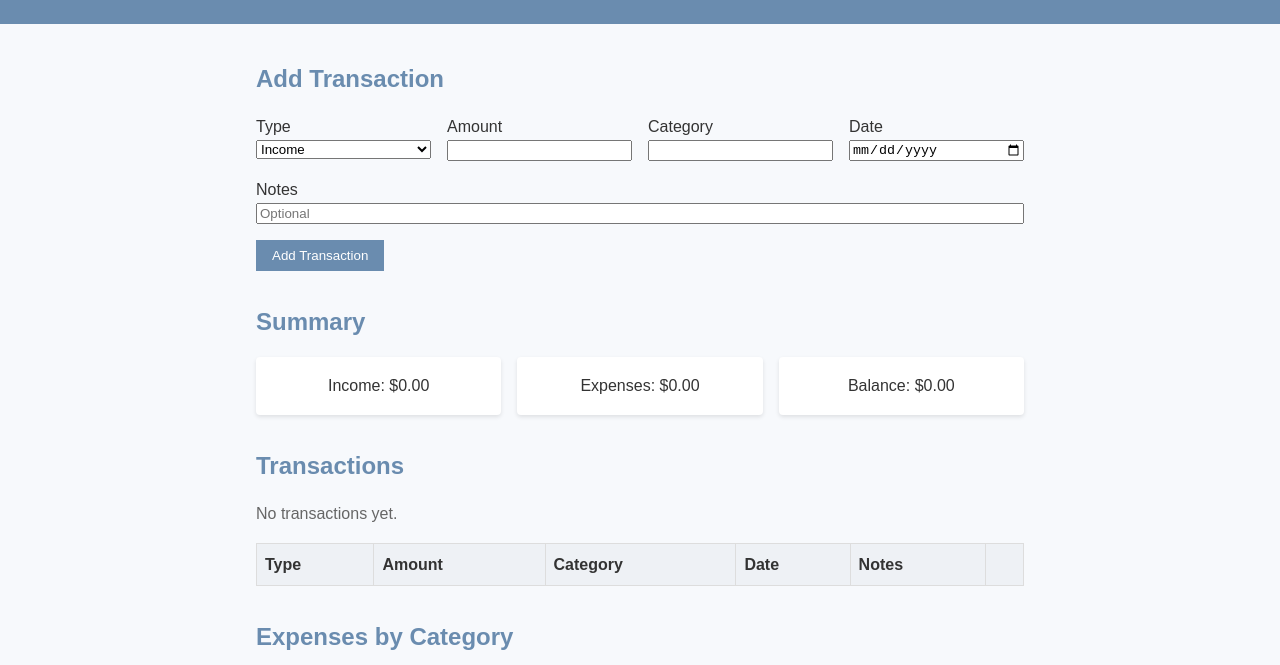
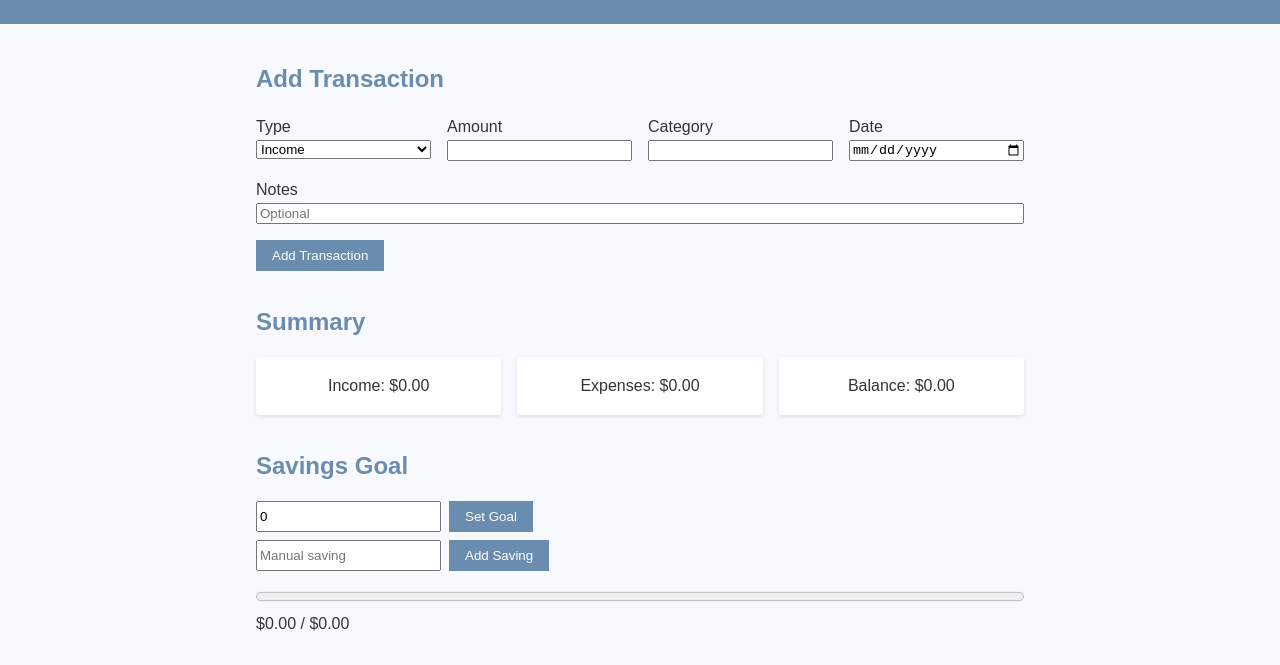
Before and after one commit to CodeWithNas/couplecash, a plain HTML site: page index.html in a window 1280 px wide. Shown: the part 102-767 px from the top of the page. Drawn offline with nearby package versions, Linux system fonts and the light colour scheme.

Commit message:
Add savings goal tracking and progress UI

```diff
--- a/index.html
+++ b/index.html
@@ -53,6 +53,21 @@
       </div>
     </section>
 
+    <!-- Savings Goal -->
+    <section id="savings-goal">
+      <h2>Savings Goal</h2>
+      <div class="goal-controls">
+        <input type="number" id="goal-input" placeholder="Monthly goal" step="0.01" min="0">
+        <button id="set-goal-btn">Set Goal</button>
+      </div>
+      <div class="saving-controls">
+        <input type="number" id="saving-input" placeholder="Manual saving" step="0.01" min="0">
+        <button id="add-saving-btn">Add Saving</button>
+      </div>
+      <progress id="goal-progress" value="0" max="0"></progress>
+      <div id="progress-label">$0.00 / $0.00</div>
+    </section>
+
     <!-- Transactions List -->
     <section id="transactions">
       <h2>Transactions</h2>
--- a/script.js
+++ b/script.js
@@ -7,6 +7,25 @@ function loadTransactions() {
 // Utility: save transactions array to localStorage
 function saveTransactions(transactions) {
   localStorage.setItem('transactions', JSON.stringify(transactions));
+}
+
+// Savings goal utilities
+function loadSavingsGoal() {
+  const g = localStorage.getItem('savingsGoal');
+  return g ? parseFloat(g) : 0;
+}
+
+function saveSavingsGoal(goal) {
+  localStorage.setItem('savingsGoal', goal);
+}
+
+function loadSavingsEvents() {
+  const data = localStorage.getItem('savingsEvents');
+  return data ? JSON.parse(data) : [];
+}
+
+function saveSavingsEvents(events) {
+  localStorage.setItem('savingsEvents', JSON.stringify(events));
 }
 
 // Render the list of transactions
@@ -57,6 +76,7 @@ function updateSummary() {
   document.getElementById('total-income').textContent = `$${income.toFixed(2)}`;
   document.getElementById('total-expenses').textContent = `$${expenses.toFixed(2)}`;
   document.getElementById('balance').textContent = `$${(income - expenses).toFixed(2)}`;
+  updateSavingsProgress();
 }
 
 // Handle form submission
@@ -121,6 +141,40 @@ function updateChart() {
   chart.update();
 }
 
+// Calculate savings for the current month and update progress bar
+function updateSavingsProgress() {
+  const goal = loadSavingsGoal();
+  const now = new Date();
+  const month = now.getMonth();
+  const year = now.getFullYear();
+
+  const transactions = loadTransactions().filter(t => {
+    const d = new Date(t.date);
+    return d.getMonth() === month && d.getFullYear() === year;
+  });
+
+  let income = 0;
+  let expenses = 0;
+  transactions.forEach(t => {
+    const amt = Number(t.amount);
+    if (t.type === 'income') income += amt; else expenses += amt;
+  });
+
+  const manual = loadSavingsEvents().filter(e => {
+    const d = new Date(e.date);
+    return d.getMonth() === month && d.getFullYear() === year;
+  }).reduce((sum, e) => sum + Number(e.amount), 0);
+
+  const savings = (income - expenses) + manual;
+
+  const progress = document.getElementById('goal-progress');
+  const label = document.getElementById('progress-label');
+  if (!progress || !label) return;
+  progress.max = goal || 0;
+  progress.value = savings > 0 ? savings : 0;
+  label.textContent = `$${savings.toFixed(2)} / $${goal.toFixed(2)}`;
+}
+
 // Setup event listeners
 function init() {
   document.getElementById('transaction-form').addEventListener('submit', handleFormSubmit);
@@ -130,6 +184,35 @@ function init() {
     }
   });
 
+  const setGoalBtn = document.getElementById('set-goal-btn');
+  const addSavingBtn = document.getElementById('add-saving-btn');
+  const goalInput = document.getElementById('goal-input');
+  const savingInput = document.getElementById('saving-input');
+
+  if (goalInput) goalInput.value = loadSavingsGoal();
+  if (setGoalBtn) {
+    setGoalBtn.addEventListener('click', () => {
+      const val = parseFloat(goalInput.value);
+      if (!isNaN(val)) {
+        saveSavingsGoal(val);
+        updateSavingsProgress();
+      }
+    });
+  }
+
+  if (addSavingBtn) {
+    addSavingBtn.addEventListener('click', () => {
+      const amt = parseFloat(savingInput.value);
+      if (!isNaN(amt) && amt > 0) {
+        const events = loadSavingsEvents();
+        events.push({ amount: amt, date: new Date().toISOString().slice(0,10) });
+        saveSavingsEvents(events);
+        savingInput.value = '';
+        updateSavingsProgress();
+      }
+    });
+  }
+
   renderTransactions();
   updateSummary();
   initChart();
--- a/style.css
+++ b/style.css
@@ -116,6 +116,20 @@ button:hover {
   display: none;
 }
 
+/* Savings Goal */
+#savings-goal progress {
+  width: 100%;
+  height: 1.2rem;
+  margin-top: 0.5rem;
+}
+
+#savings-goal .goal-controls,
+#savings-goal .saving-controls {
+  display: flex;
+  gap: 0.5rem;
+  margin-bottom: 0.5rem;
+}
+
 /* Chart Section */
 #chart-section canvas {
   max-width: 100%;
```
